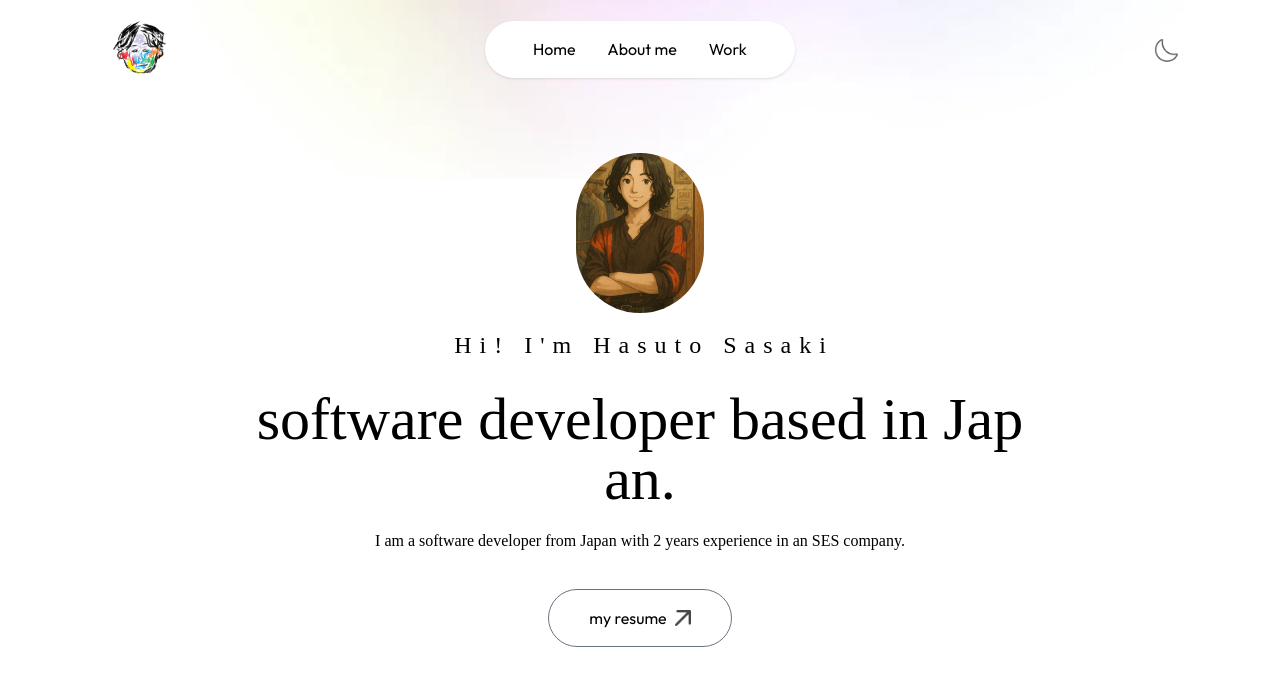
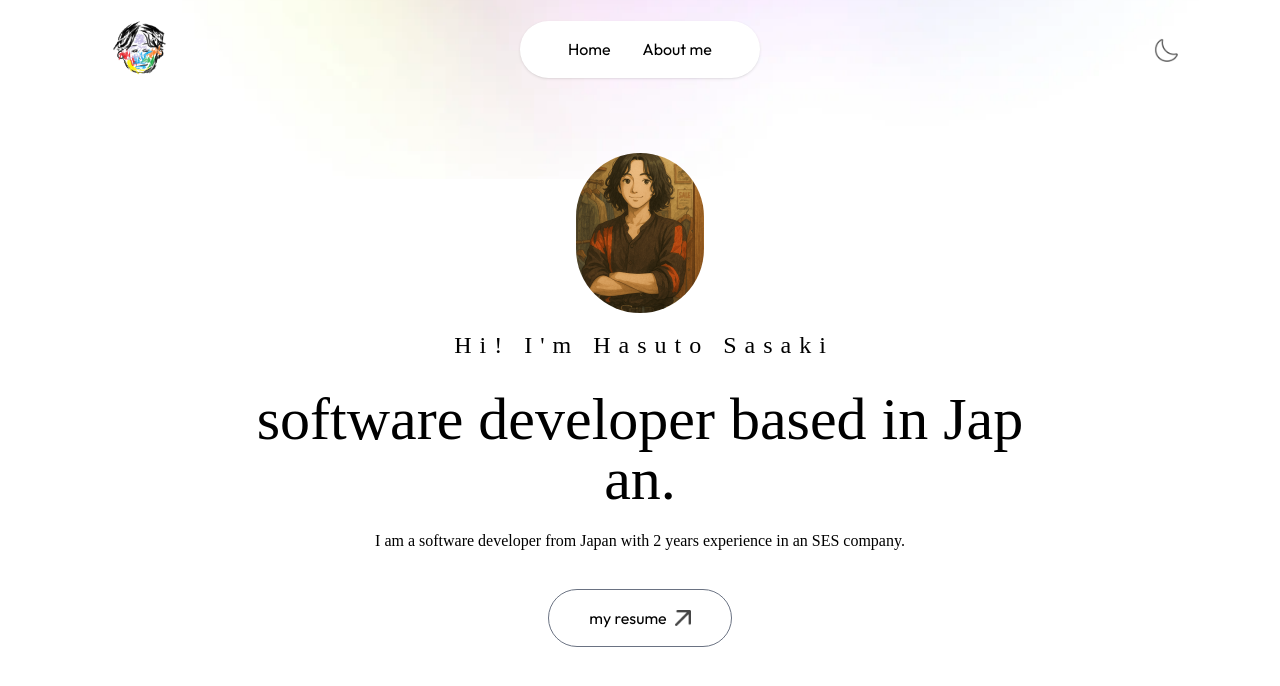
Before and after one commit to HasutoSasaki/my-portfolio, a Next.js app: page / in a window 1280 px wide. Shown: the top 686 px of the page. Built offline with nearby package versions, Linux system fonts and the light colour scheme; a web font is replaced by a local one.

Commit message:
fix: Comment out 'Work' link in Navbar for clarity.

```diff
--- a/app/components/Navbar.tsx
+++ b/app/components/Navbar.tsx
@@ -110,7 +110,7 @@ export const Navbar = ({ isDarkMode, setIsDarkMode }: NavbarProps) => {
     const linkList = [
         { name: 'Home', href: '#top' },
         { name: 'About me', href: '#about' },
-        { name: 'Work', href: '#work' },
+        // { name: 'Work', href: '#work' },
     ]
 
     return (
```
